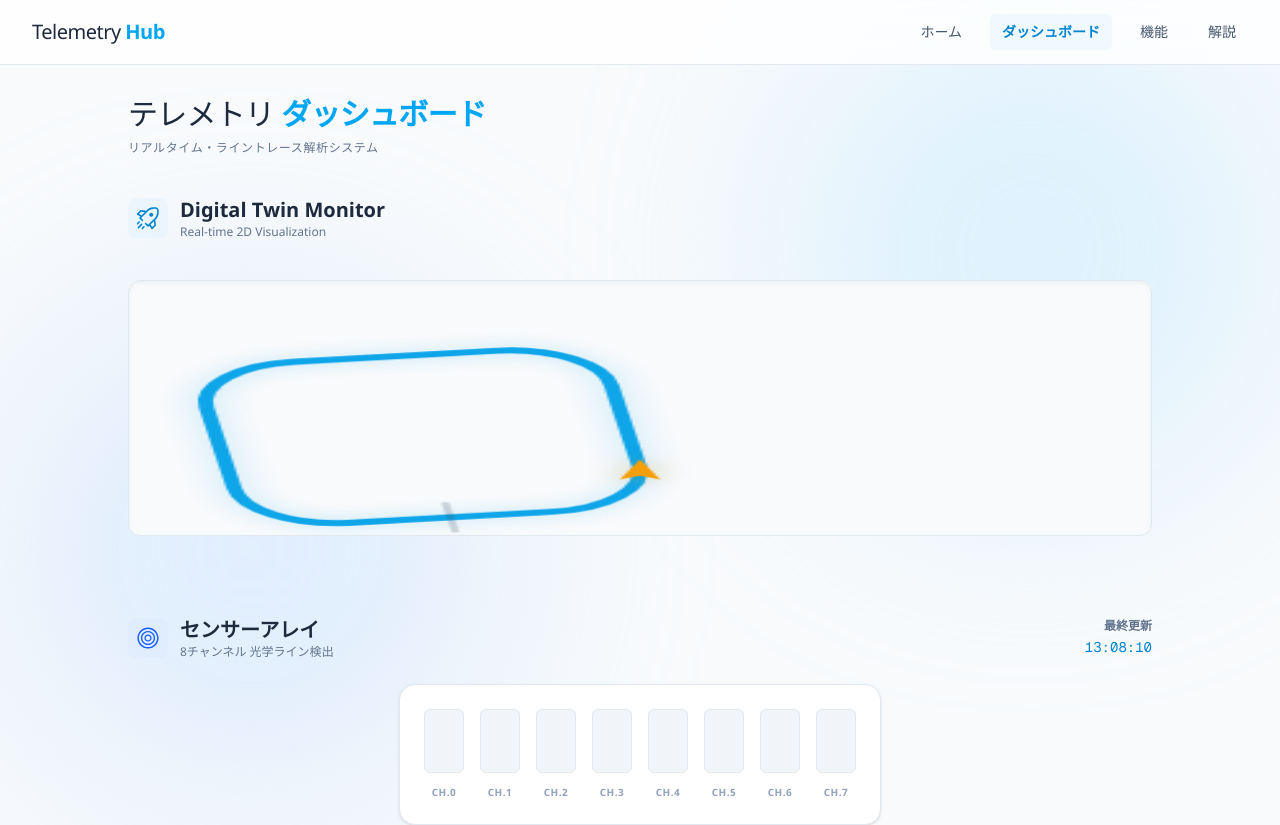
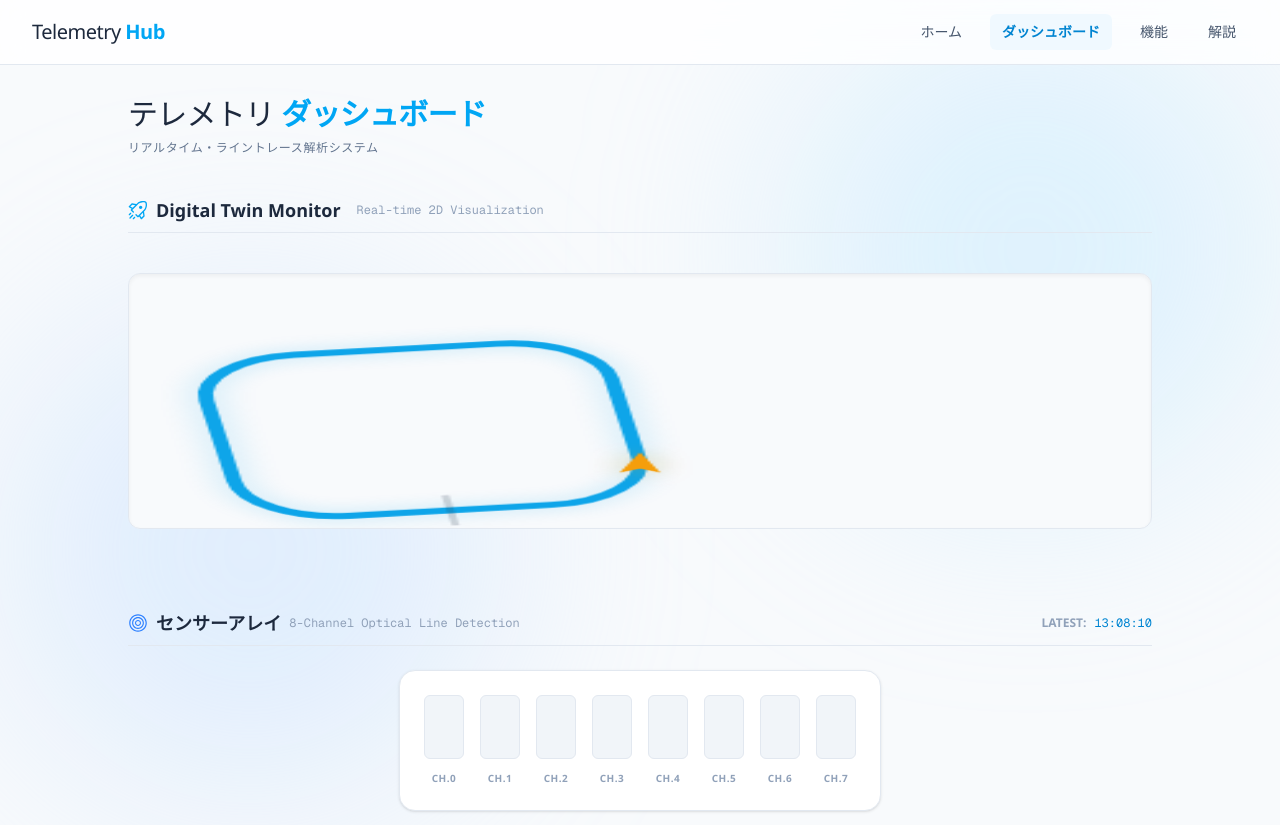
Before and after one commit to Juna1013/4th-PBL-front, a Next.js app: page /dashboard in a window 1280 px wide. Shown: the top 825 px of the page. Built offline with nearby package versions, Linux system fonts and the light colour scheme; no server answers.

Commit message:
ダッシュボードのセクションヘッダー（アイコンと見出し）を横並びに修正

```diff
--- a/src/app/dashboard/page.tsx
+++ b/src/app/dashboard/page.tsx
@@ -103,14 +103,10 @@ export default function Dashboard() {
 
                         {/* デジタルツイン可視化 */}
                         <section>
-                            <div className="flex items-center gap-3 mb-6">
-                                <div className="p-2 bg-sky-100/50 rounded-lg text-xl flex items-center justify-center">
-                                    <RocketIcon className="w-6 h-6 text-sky-600" />
-                                </div>
-                                <div>
-                                    <h2 className="text-xl font-semibold text-slate-800">Digital Twin Monitor</h2>
-                                    <p className="text-xs text-slate-500">Real-time 2D Visualization</p>
-                                </div>
+                            <div className="flex items-center gap-2 mb-6 border-b border-slate-200 pb-2">
+                                <RocketIcon className="w-5 h-5 text-sky-500" />
+                                <h2 className="text-lg font-semibold text-slate-800">Digital Twin Monitor</h2>
+                                <span className="text-xs text-slate-400 ml-auto md:ml-2 font-mono">Real-time 2D Visualization</span>
                             </div>
                             <div className="flex justify-center py-4">
                                 <LineVisualizer
@@ -122,19 +118,15 @@ export default function Dashboard() {
 
                         {/* センサーアレイ */}
                         <section>
-                            <div className="flex justify-between items-center mb-6">
-                                <div className="flex items-center gap-3">
-                                    <div className="p-2 bg-blue-100/50 rounded-lg text-xl flex items-center justify-center">
-                                        <TargetIcon className="w-6 h-6 text-blue-600" />
-                                    </div>
-                                    <div>
-                                        <h2 className="text-xl font-semibold text-slate-800">センサーアレイ</h2>
-                                        <p className="text-xs text-slate-500">8チャンネル 光学ライン検出</p>
-                                    </div>
+                            <div className="flex items-center justify-between gap-2 mb-6 border-b border-slate-200 pb-2">
+                                <div className="flex items-center gap-2">
+                                    <TargetIcon className="w-5 h-5 text-blue-500" />
+                                    <h2 className="text-lg font-semibold text-slate-800">センサーアレイ</h2>
+                                    <span className="hidden md:inline text-xs text-slate-400 font-mono">8-Channel Optical Line Detection</span>
                                 </div>
-                                <div className="text-right">
-                                    <span className="text-xs text-slate-500 block font-bold">最終更新</span>
-                                    <span className="text-sm font-mono text-sky-600">{new Date().toLocaleTimeString('ja-JP')}</span>
+                                <div className="flex items-center gap-2 text-xs">
+                                    <span className="text-slate-400 font-bold">LATEST:</span>
+                                    <span className="font-mono text-sky-600">{new Date().toLocaleTimeString('ja-JP')}</span>
                                 </div>
                             </div>
 
```
